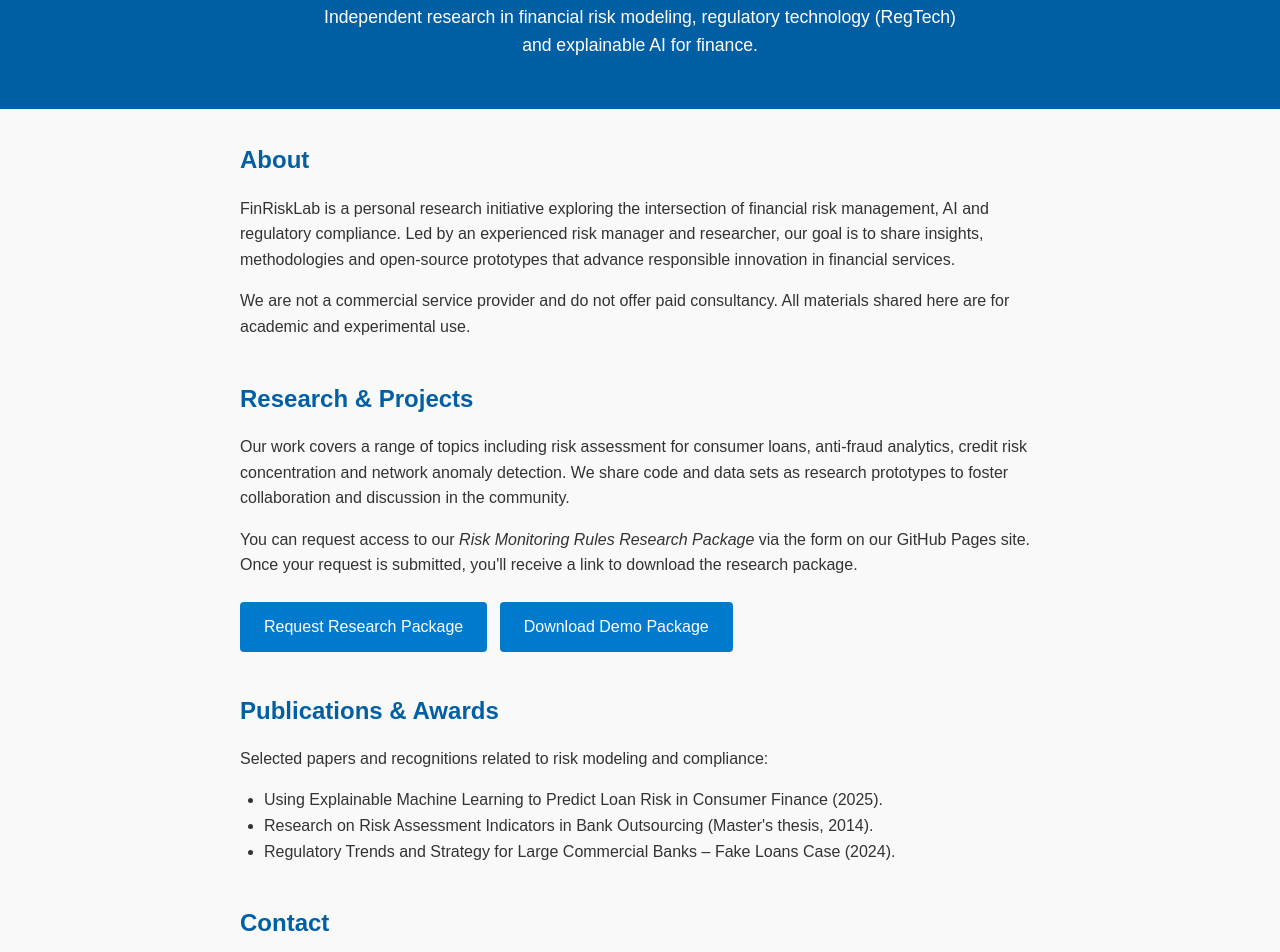
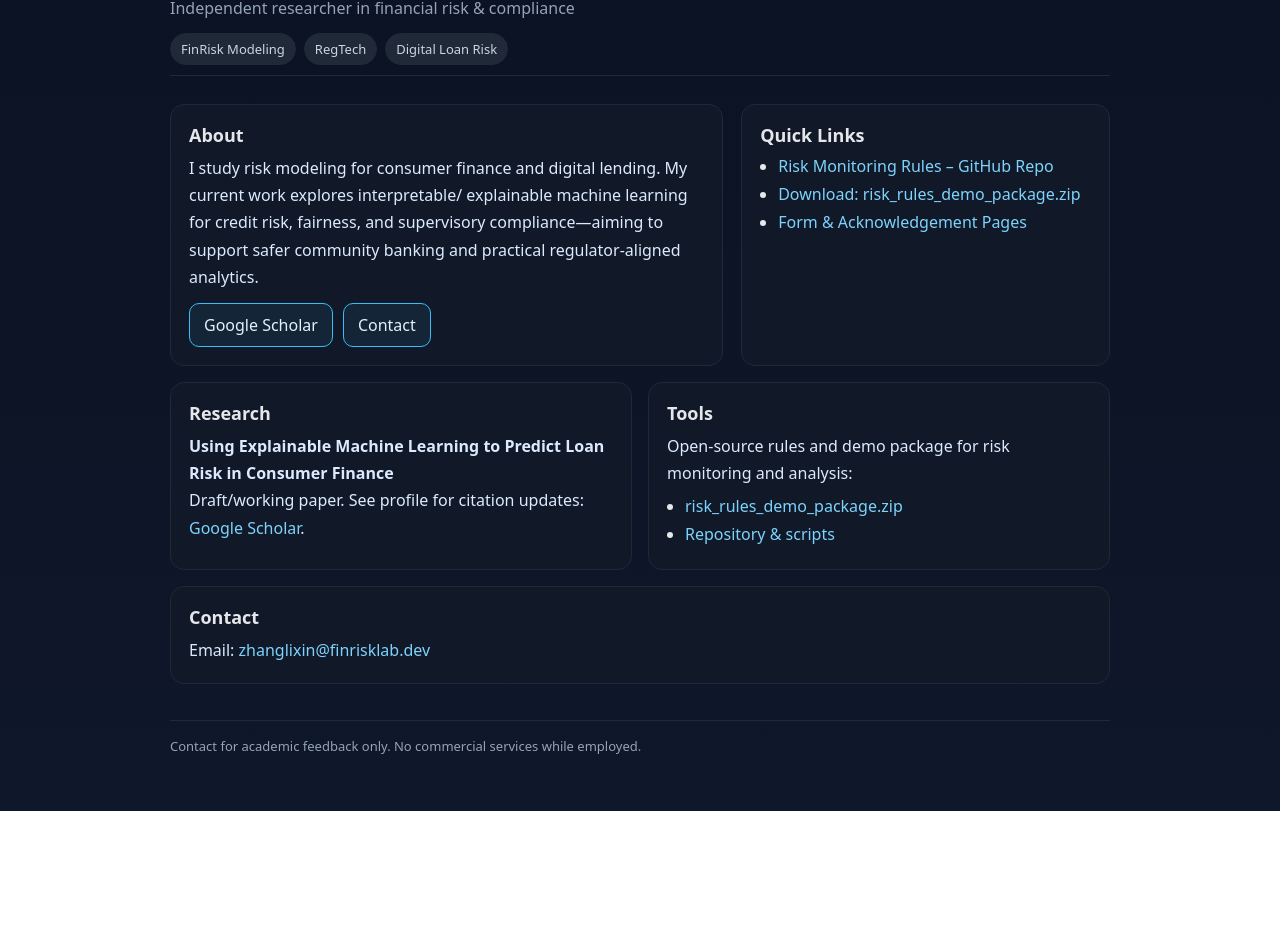
Before and after one commit to ZhangLixin0714/finrisklab, a plain HTML site: page index.html in a window 1280 px wide. Shown: the part 93-1045 px from the top of the page. After the commit the page ends 904 px from the top, so only its background shows below. Drawn offline with Linux system fonts and the light colour scheme.

Commit message:
Update homepage (About/Research/Tools/Contact)

```diff
--- a/index.html
+++ b/index.html
@@ -2,126 +2,123 @@
 <html lang="en">
 <head>
   <meta charset="utf-8" />
-    <meta name="viewport" content="width=device-width, initial-scale=1.0" />
-    <title>FinRiskLab – Independent Research on Financial Risk &amp; RegTech</title>
+  <meta name="viewport" content="width=device-width,initial-scale=1" />
+  <title>FinRiskLab – Independent Research on Financial Risk & RegTech</title>
+  <meta name="description" content="Independent researcher in financial risk & compliance. Focus: FinRisk Modeling, RegTech, Digital Loan Risk." />
+  <meta property="og:title" content="FinRiskLab – Independent Research" />
+  <meta property="og:description" content="FinRisk Modeling · RegTech · Digital Loan Risk" />
+  <meta property="og:type" content="website" />
+  <meta property="og:url" content="https://finrisklab.dev/" />
   <style>
-      body {
-        font-family: Arial, sans-serif;
-        line-height: 1.6;
-        margin: 0;
-        padding: 0;
-        background: #f9f9f9;
-        color: #333;
+    :root{
+      --bg:#0f172a;      /* slate-900 */
+      --card:#111827;    /* gray-900 */
+      --muted:#94a3b8;   /* slate-400 */
+      --text:#e5e7eb;    /* gray-200 */
+      --accent:#38bdf8;  /* sky-400 */
+      --link:#7dd3fc;    /* sky-300 */
+      --chip:#1f2937;    /* gray-800 */
+      --border:#1f2937;
     }
-      header {
-        background: #005fa3;
-        color: #fff;
-        padding: 2rem 1rem;
-        text-align: center;
+    *{box-sizing:border-box}
+    body{
+      margin:0; font-family: system-ui,-apple-system,Segoe UI,Roboto,Inter,Arial,sans-serif;
+      background:linear-gradient(180deg,#0b1223 0%, #0f172a 100%);
+      color:var(--text);
     }
-      header h1 {
-        margin: 0;
-        font-size: 2.2rem;
+    .wrap{max-width:980px;margin:0 auto;padding:28px 20px 56px}
+    header{padding:18px 0 10px;border-bottom:1px solid var(--border);margin-bottom:28px}
+    h1{margin:0;font-size:28px;letter-spacing:.5px}
+    .tagline{color:var(--muted);margin-top:6px}
+    .chips{display:flex;gap:8px;flex-wrap:wrap;margin-top:14px}
+    .chip{background:var(--chip);border:1px solid var(--border);border-radius:999px;padding:6px 10px;color:#cbd5e1;font-size:13px}
+    .hero{display:grid;gap:18px;grid-template-columns:1fr}
+    .card{background:var(--card);border:1px solid var(--border);border-radius:14px;padding:18px}
+    h2{margin:0 0 8px;font-size:18px}
+    p{margin:8px 0 0;color:#dbeafe;line-height:1.7}
+    a{color:var(--link);text-decoration:none}
+    a:hover{color:#a5f3fc;text-decoration:underline}
+    .grid{display:grid;gap:16px;grid-template-columns:1fr}
+    .list{margin:8px 0 0;padding-left:18px}
+    .list li{margin:6px 0}
+    footer{margin-top:36px;padding-top:16px;border-top:1px solid var(--border);color:var(--muted);font-size:13px}
+    .btnrow{display:flex;gap:10px;flex-wrap:wrap;margin-top:12px}
+    .btn{
+      display:inline-block;padding:10px 14px;border-radius:10px;border:1px solid var(--accent);
+      color:#e0f2fe;background:rgba(56,189,248,.08)
     }
-      header p {
-        margin-top: 0.5rem;
-        font-size: 1.1rem;
-        max-width: 640px;
-        margin-left: auto;
-        margin-right: auto;
-      }
-      main {
-        max-width: 800px;
-        margin: 2rem auto;
-        padding: 0 1rem;
-      }
-      section {
-        margin-bottom: 2.5rem;
-      }
-      section h2 {
-        color: #005fa3;
-        margin-bottom: 0.5rem;
-      }
-      section p {
-        margin-bottom: 1rem;
-      }
-      ul {
-        padding-left: 1.5rem;
-      }
-      .cta {
-        display: inline-block;
-        background-color: #007acc;
-        color: #fff;
-        padding: 0.75rem 1.5rem;
-        border-radius: 4px;
-        text-decoration: none;
-        margin-top: 0.5rem;
-      }
-      .cta:hover {
-        background-color: #005fa3;
-      }
-      footer {
-        background: #f1f1f1;
-        padding: 1rem 0;
-        text-align: center;
-        font-size: 0.9rem;
-        color: #666;
+    .btn:hover{background:rgba(56,189,248,.18)}
+    @media(min-width:900px){
+      .hero{grid-template-columns:1.2fr .8fr}
+      .grid{grid-template-columns:1fr 1fr}
     }
   </style>
 </head>
 <body>
+  <div class="wrap">
     <header>
       <h1>FinRiskLab</h1>
-      <p>Independent research in financial risk modeling, regulatory technology (RegTech) and explainable AI for finance.</p>
+      <div class="tagline">Independent researcher in financial risk &amp; compliance</div>
+      <div class="chips">
+        <span class="chip">FinRisk Modeling</span>
+        <span class="chip">RegTech</span>
+        <span class="chip">Digital Loan Risk</span>
+      </div>
     </header>
-    <main>
-      <section id="about">
+
+    <section class="hero">
+      <div class="card">
         <h2>About</h2>
         <p>
-          FinRiskLab is a personal research initiative exploring the intersection of financial risk management, AI and regulatory compliance.
-          Led by an experienced risk manager and researcher, our goal is to share insights, methodologies and open-source prototypes that advance
-          responsible innovation in financial services.
+          I study risk modeling for consumer finance and digital lending.
+          My current work explores interpretable/ explainable machine learning for credit risk, fairness, and supervisory compliance—aiming to support safer community banking and practical regulator-aligned analytics.
         </p>
+        <div class="btnrow">
+          <a class="btn" href="https://scholar.google.com/citations?user=cyrLXoMAAAAJ&hl=en" target="_blank" rel="noopener">Google Scholar</a>
+          <a class="btn" href="mailto:zhanglixin@finrisklab.dev">Contact</a>
+        </div>
+      </div>
+
+      <div class="card">
+        <h2>Quick Links</h2>
+        <ul class="list">
+          <li><a href="https://github.com/ZhangLixin0714/risk-monitoring-rules" target="_blank" rel="noopener">Risk Monitoring Rules – GitHub Repo</a></li>
+          <li><a href="https://raw.githubusercontent.com/ZhangLixin0714/risk-monitoring-rules/main/risk_rules_demo_package.zip">Download: risk_rules_demo_package.zip</a></li>
+          <li><a href="https://zhanglixin0714.github.io/risk-monitoring-rules/" target="_blank" rel="noopener">Form &amp; Acknowledgement Pages</a></li>
+        </ul>
+      </div>
+    </section>
+
+    <section class="grid" style="margin-top:16px">
+      <div class="card">
+        <h2>Research</h2>
         <p>
-          We are not a commercial service provider and do not offer paid consultancy. All materials shared here are for academic and experimental use.
+          <strong>Using Explainable Machine Learning to Predict Loan Risk in Consumer Finance</strong><br/>
+          Draft/working paper. See profile for citation updates:
+          <a href="https://scholar.google.com/citations?user=cyrLXoMAAAAJ&hl=en" target="_blank" rel="noopener">Google Scholar</a>.
         </p>
+      </div>
+
+      <div class="card">
+        <h2>Tools</h2>
+        <p>
+          Open-source rules and demo package for risk monitoring and analysis:
+        </p>
+        <ul class="list">
+          <li><a href="https://raw.githubusercontent.com/ZhangLixin0714/risk-monitoring-rules/main/risk_rules_demo_package.zip">risk_rules_demo_package.zip</a></li>
+          <li><a href="https://github.com/ZhangLixin0714/risk-monitoring-rules" target="_blank" rel="noopener">Repository &amp; scripts</a></li>
+        </ul>
+      </div>
     </section>
-      <section id="research">
-        <h2>Research &amp; Projects</h2>
-        <p>
-          Our work covers a range of topics including risk assessment for consumer loans, anti-fraud analytics, credit risk concentration
-          and network anomaly detection. We share code and data sets as research prototypes to foster collaboration and discussion in the
-          community.
-        </p>
-        <p>
-          You can request access to our <em>Risk Monitoring Rules Research Package</em> via the form on our GitHub Pages site. Once your request is
-          submitted, you'll receive a link to download the research package.
-        </p>
-        <a class="cta" href="https://zhanglixin0714.github.io/risk-monitoring-rules/">Request Research Package</a>
-        <a class="cta" href="https://raw.githubusercontent.com/ZhangLixin0714/risk-monitoring-rules/main/risk_rules_demo_package.zip" style="margin-left: 0.5rem;">Download Demo Package</a>
+
+    <section class="card" style="margin-top:16px">
+      <h2>Contact</h2>
+      <p>Email: <a href="mailto:zhanglixin@finrisklab.dev">zhanglixin@finrisklab.dev</a></p>
     </section>
-      <section id="publications">
-        <h2>Publications &amp; Awards</h2>
-        <p>Selected papers and recognitions related to risk modeling and compliance:</p>
-        <ul>
-          <li>Using Explainable Machine Learning to Predict Loan Risk in Consumer Finance (2025).</li>
-          <li>Research on Risk Assessment Indicators in Bank Outsourcing (Master's thesis, 2014).</li>
-          <li>Regulatory Trends and Strategy for Large Commercial Banks – Fake Loans Case (2024).</li>
-        </ul>
-      </section>
-      <section id="contact">
-        <h2>Contact</h2>
-        <p>
-          For academic feedback or collaboration inquiries, please email us at
-          <a href="mailto:zhanglixin@finrisklab.dev">zhanglixin@finrisklab.dev</a>.
-        </p>
-        <p>
-          <strong>Please note:</strong> this site is for academic purposes only. We do not provide commercial services while employed.
-        </p>
-      </section>
-    </main>
+
     <footer>
-      &copy; 2025 FinRiskLab – Independent Research on Financial Risk &amp; RegTech
+      Contact for academic feedback only. No commercial services while employed.
     </footer>
+  </div>
 </body>
 </html>
```
Lines whose indentation alone changed are shown as unchanged.
